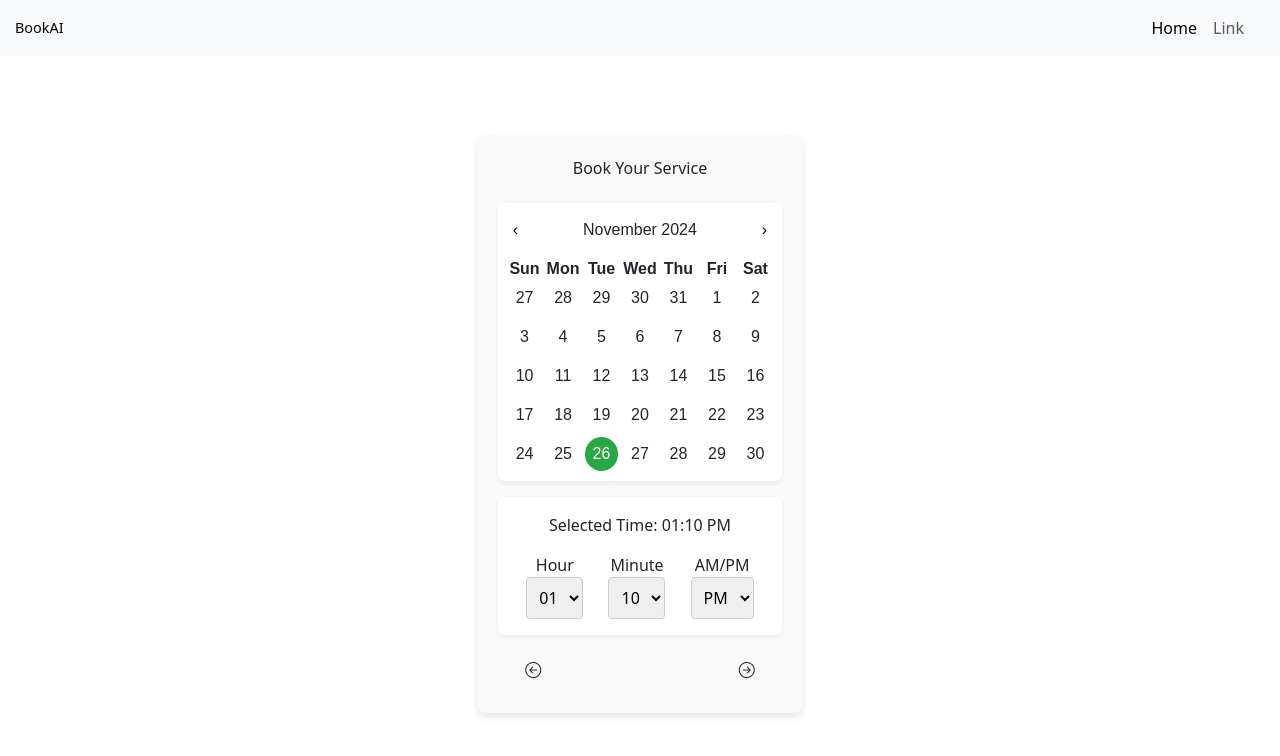
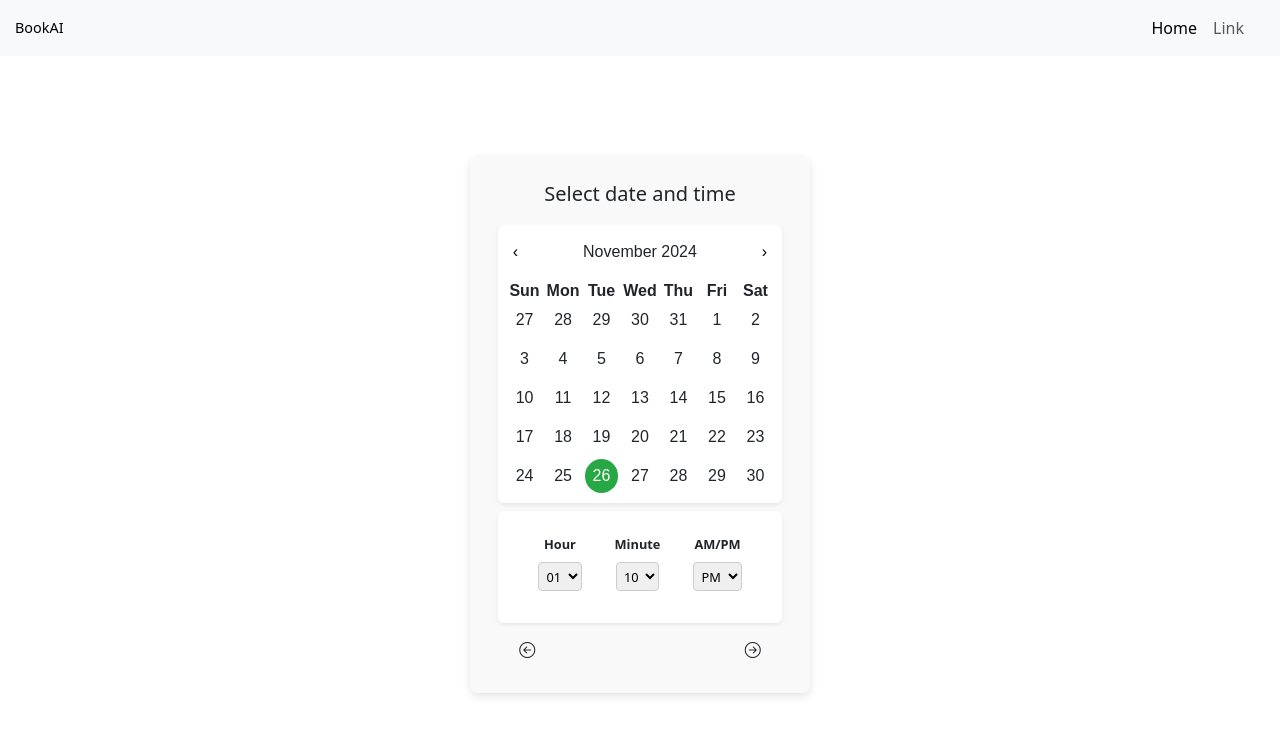
Before and after one commit to yohanJS/VueAppMvc, a Vue app in the folder vueappmvc.client/: page / in a window 1280 px wide. Both pictures are taken after a click on the element 639 px from the left and 213 px from the top of the page. Shown: the top 756 px of the page. Built offline with nearby package versions, Linux system fonts and the light colour scheme.

Commit message:
- added moment JS - saving work

```diff
--- a/package.json
+++ b/package.json
@@ -1,5 +1,6 @@
 {
   "dependencies": {
-    "bootstrap": "^5.3.3"
+    "bootstrap": "^5.3.3",
+    "moment": "^2.30.1"
   }
 }
--- a/vueappmvc.client/src/components/BookingForm.vue
+++ b/vueappmvc.client/src/components/BookingForm.vue
@@ -1,15 +1,14 @@
 <template>
   <div class="container py-4 mt-5">
-    <h6 class="mb-4 text-center">Book Your Service</h6>
     <form @submit.prevent="submitForm">
-
       <div v-if="step === 1">
+        <p class="lead text-center">Select service</p>
         <!-- Step 1: Booking Service -->
         <div class="d-flex flex-column gap-3">
           <div v-for="service in services"
                :key="service.id"
                class="service-card bg-light-subtle p-2 rounded-2 shadow-sm btn text-dark text-start"
-               @click="goToStep(2)">
+               @click="selectService(service)">
             <div class="card-header">
               <p class="lead m-0 fw-bold">{{ service.name }}</p>
               <span class="price">${{ service.price }}</span>
@@ -23,8 +22,9 @@
       </div>
 
       <div v-if="step === 2">
+        <p class="lead text-center">Select date and time</p>
         <!-- Step 2: Date and time -->
-        <div class="datepicker-container mt-3 mb-3">
+        <div class="datepicker-container m-2">
           <div class="calendar rounded-2 shadow-sm">
             <div class="calendar-header">
               <button @click="prevMonth" class="nav-button" type="button">‹</button>
@@ -47,26 +47,23 @@
           </div>
         </div>
         <!--TIME PICKER-->
-        <div class="timepicker-container mt-3 mb-3">
+        <div class="timepicker-container m-2">
           <div class="timepicker rounded-2 shadow-sm">
-            <div class="timepicker-header">
-              <span>Selected Time: {{ formattedTime }}</span>
-            </div>
-            <div class="timepicker-body">
-              <div class="timepicker-section">
-                <label>Hour</label>
+            <div class="timepicker-body p-2">
+              <div class="timepicker-section mb-2">
+                <label class="form-label fw-bold">Hour</label>
                 <select v-model="selectedHour" class="timepicker-select">
                   <option v-for="hour in hours" :key="hour" :value="hour">{{ hour }}</option>
                 </select>
               </div>
               <div class="timepicker-section">
-                <label>Minute</label>
+                <label class="form-label fw-bold">Minute</label>
                 <select v-model="selectedMinute" class="timepicker-select">
                   <option v-for="minute in minutes" :key="minute" :value="minute">{{ minute }}</option>
                 </select>
               </div>
               <div class="timepicker-section">
-                <label>AM/PM</label>
+                <label class="form-label fw-bold">AM/PM</label>
                 <select v-model="selectedPeriod" class="timepicker-select">
                   <option value="AM">AM</option>
                   <option value="PM">PM</option>
@@ -90,10 +87,11 @@
         </div>
       </div>
       <div v-if="step === 3">
+        <p class="lead text-center">Enter personal details</p>
         <!-- Step 3: Personal Details -->
         <div v-if="formData.service !== ''">
-          <p class="m-0 bg-success-subtle p-1 mb-3 rounded-1 shadow-sm">
-            You are booking a {{ formData.service }}
+          <p class="m-0 bg-success-subtle p-1 mb-3 rounded-1 shadow-sm p-2">
+            You are booking: {{ formData.service }} on {{ formattedDate }} at {{ formattedTime }}
           </p>
         </div>
         <div class="mb-2">
@@ -167,11 +165,11 @@
         </div>
         <div class="d-flex justify-content-between">
           <button type="button"
-                  class="btn btn-outline-secondary w-25"
+                  class="btn w-25"
                   @click="goToStep(2)">
             <i class="bi bi-arrow-left-circle"></i>
           </button>
-          <button type="submit" class="btn btn-outline-primary w-25">
+          <button type="submit" class="btn w-25">
             <i class="bi bi-send-check-fill"></i>
           </button>
         </div>
@@ -181,6 +179,7 @@
 </template>
 
 <script>
+  import moment from 'moment';
 
   export default {
     name: "BookingForm",
@@ -258,13 +257,14 @@
         // Format as HH:MM AM/PM
         return `${this.selectedHour}:${this.selectedMinute} ${this.selectedPeriod}`;
       },
+      formattedDate() {
+        return moment(this.selectedDate).format('YYYY/MM/DD dddd');
+      }
     },
     methods: {
-      getSelectedServiceDescription() {
-        const selectedService = this.services.find(
-          (service) => service.name === this.formData.service
-        );
-        return selectedService ? selectedService.description : "";
+      selectService(service) {
+        this.formData.service = service.name; // Set the service name in formData
+        this.goToStep(2); // Navigate to step 2
       },
       goToStep(stepNumber) {
         this.step = stepNumber;
@@ -435,7 +435,7 @@
   }
 
     .date:hover {
-      background-color: #f0f0f0;
+      background-color: #007BFF;
     }
 
   .current-date {
@@ -453,12 +453,7 @@
     flex-direction: column;
     padding: 1rem;
     background: #fff;
-  }
-
-  .timepicker-header {
-    text-align: center;
-    margin-bottom: 1rem;
-    font-weight: bold;
+    font-size: 0.8rem;
   }
 
   .timepicker-body {
@@ -473,9 +468,10 @@
   }
 
   .timepicker-select {
-    padding: 0.5rem;
+    padding: 0.2rem;
     border: 1px solid #ccc;
     border-radius: 4px;
-    font-size: 1rem;
+    font-size: 0.8rem;
+    color: #000000;
   }
 </style>
--- a/vueappmvc.client/vite.config.js
+++ b/vueappmvc.client/vite.config.js
@@ -39,6 +39,9 @@ const target = env.ASPNETCORE_HTTPS_PORT ? `https://localhost:${env.ASPNETCORE_H
 
 // https://vitejs.dev/config/
 export default defineConfig({
+  optimizeDeps: {
+    exclude: ['moment']
+  },
     plugins: [plugin()],
     resolve: {
         alias: {
```
Also changed, not shown: 1 other file (tests, documents, lock files or other folders).
